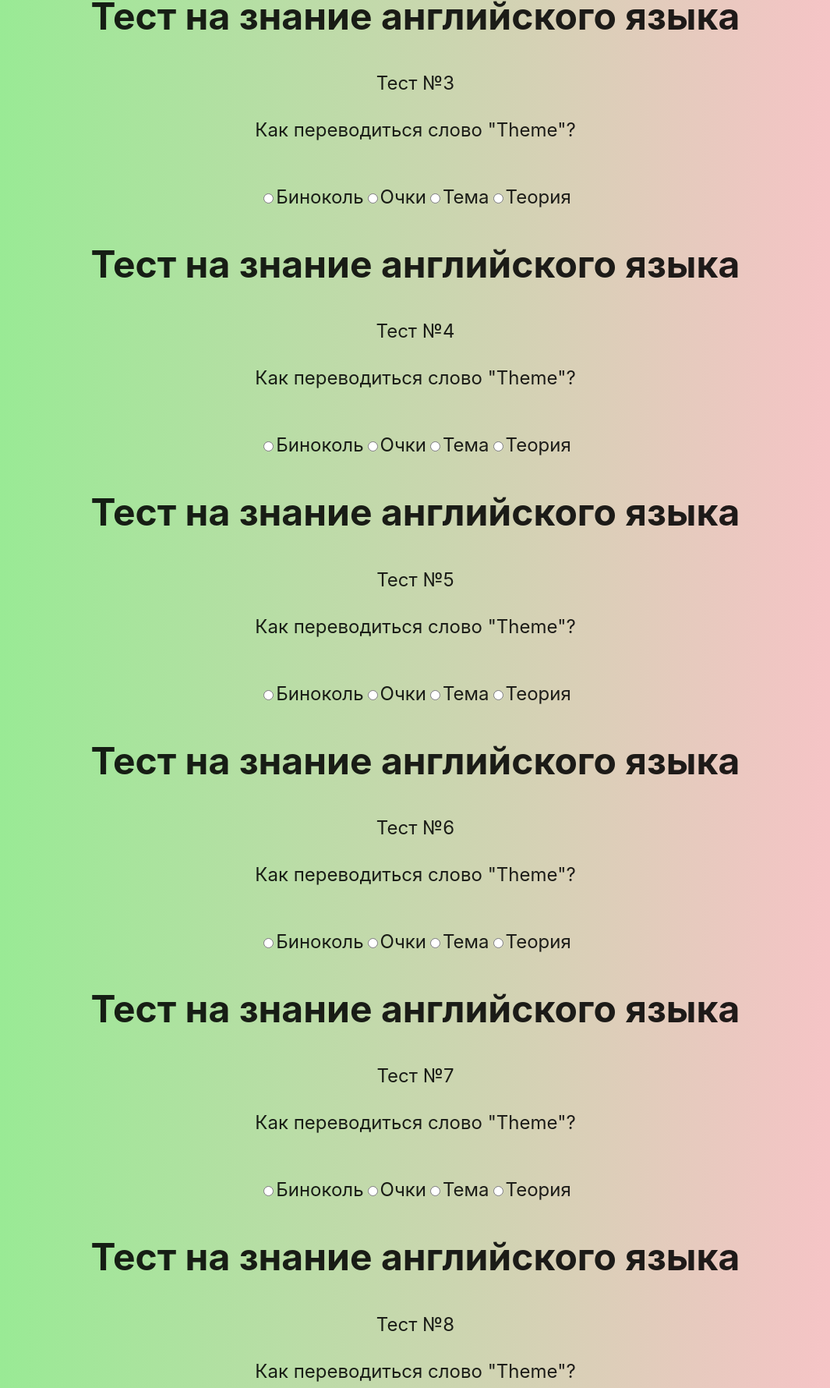
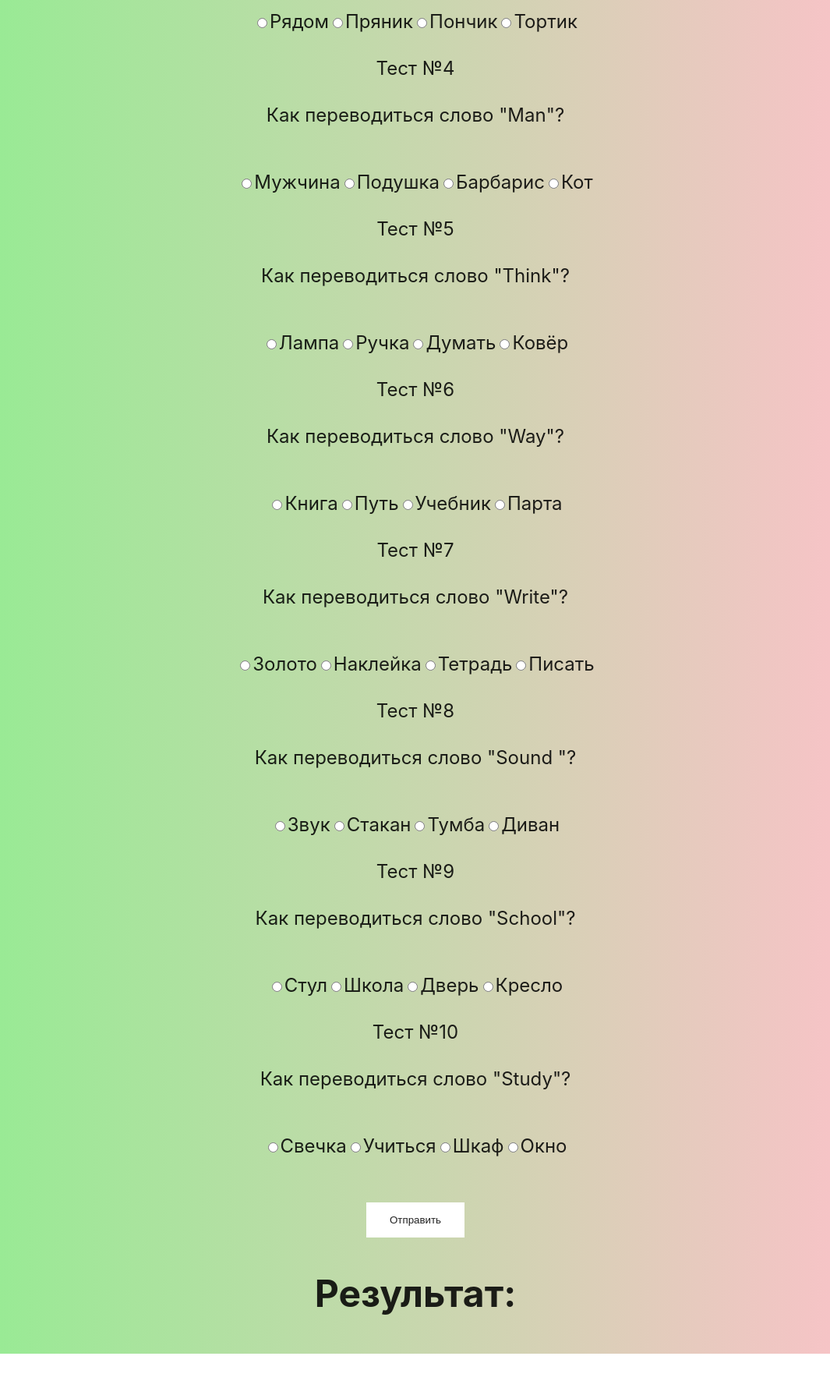
Before and after one commit to neon4on/English-Test, a website built with Vite: page index.html in a window 1280 px wide. Shown: the part 692-2472 px from the top of the page at 78% size, without its empty margins (107-1172 px from the left). After the commit the page ends 2428 px from the top, so only its background shows below. Built offline with nearby package versions, Linux system fonts and the light colour scheme.

Commit message:
Add files via upload

```diff
--- a/index.html
+++ b/index.html
@@ -14,161 +14,152 @@
         <p>Тест №1</p>
         <p>Как переводиться слово "Theme"?</p>
         <div class="a1">
-          <input type="radio" name="item1" id="11" value="Биноколь">
+          <input type="radio" name="item1" id="11" value="0">
           <label for="11">Биноколь</label>
           <br>
-          <input type="radio" name="item1" id="21" value="Очки">
+          <input type="radio" name="item1" id="21" value="0">
           <label for="21">Очки</label>
           <br>
-          <input type="radio" name="item1" id="31" value="Тема">
+          <input type="radio" name="item1" id="31" value="1">
           <label for="31">Тема</label>
           <br>
-          <input type="radio" name="item1" id="41" value="Теория">
+          <input type="radio" name="item1" id="41" value="0">
           <label for="41">Теория</label>
         </div>
-        <h1>Тест на знание английского языка</h1>
         <p>Тест №2</p>
-        <p>Как переводиться слово "Theme"?</p>
+        <p>Как переводиться слово "World"?</p>
         <div class="a1">
-          <input type="radio" name="item2" id="12" value="Биноколь">
-          <label for="12">Биноколь</label>
+          <input type="radio" name="item2" id="12" value="1">
+          <label for="12">Мир</label>
           <br>
-          <input type="radio" name="item2" id="22" value="Очки">
-          <label for="22">Очки</label>
+          <input type="radio" name="item2" id="22" value="0">
+          <label for="22">Поп ит</label>
           <br>
-          <input type="radio" name="item2" id="32" value="Тема">
-          <label for="32">Тема</label>
+          <input type="radio" name="item2" id="32" value="0">
+          <label for="32">Компьютер</label>
           <br>
-          <input type="radio" name="item2" id="42" value="Теория">
-          <label for="42">Теория</label>
+          <input type="radio" name="item2" id="42" value="0">
+          <label for="42">Мем</label>
         </div>
-        <h1>Тест на знание английского языка</h1>
         <p>Тест №3</p>
-        <p>Как переводиться слово "Theme"?</p>
+        <p>Как переводиться слово "Near"?</p>
         <div class="a1">
-          <input type="radio" name="item3" id="13" value="Биноколь">
-          <label for="13">Биноколь</label>
+          <input type="radio" name="item3" id="13" value="1">
+          <label for="13">Рядом</label>
           <br>
-          <input type="radio" name="item3" id="23" value="Очки">
-          <label for="23">Очки</label>
+          <input type="radio" name="item3" id="23" value="0">
+          <label for="23">Пряник</label>
           <br>
-          <input type="radio" name="item3" id="33" value="Тема">
-          <label for="33">Тема</label>
+          <input type="radio" name="item3" id="33" value="0">
+          <label for="33">Пончик</label>
           <br>
-          <input type="radio" name="item3" id="43" value="Теория">
-          <label for="43">Теория</label>
+          <input type="radio" name="item3" id="43" value="0">
+          <label for="43">Тортик</label>
         </div>
-        <h1>Тест на знание английского языка</h1>
         <p>Тест №4</p>
-        <p>Как переводиться слово "Theme"?</p>
+        <p>Как переводиться слово "Man"?</p>
         <div class="a1">
-          <input type="radio" name="item4" id="14" value="Биноколь">
-          <label for="14">Биноколь</label>
+          <input type="radio" name="item4" id="14" value="1">
+          <label for="14">Мужчина</label>
           <br>
-          <input type="radio" name="item4" id="24" value="Очки">
-          <label for="24">Очки</label>
+          <input type="radio" name="item4" id="24" value="0">
+          <label for="24">Подушка</label>
           <br>
-          <input type="radio" name="item4" id="34" value="Тема">
-          <label for="34">Тема</label>
+          <input type="radio" name="item4" id="34" value="0">
+          <label for="34">Барбарис</label>
           <br>
-          <input type="radio" name="item4" id="44" value="Теория">
-          <label for="44">Теория</label>
+          <input type="radio" name="item4" id="44" value="0">
+          <label for="44">Кот</label>
         </div>
-        <h1>Тест на знание английского языка</h1>
         <p>Тест №5</p>
-        <p>Как переводиться слово "Theme"?</p>
+        <p>Как переводиться слово "Think"?</p>
         <div class="a1">
-          <input type="radio" name="item5" id="15" value="Биноколь">
-          <label for="15">Биноколь</label>
+          <input type="radio" name="item5" id="15" value="0">
+          <label for="15">Лампа</label>
           <br>
-          <input type="radio" name="item5" id="25" value="Очки">
-          <label for="25">Очки</label>
+          <input type="radio" name="item5" id="25" value="0">
+          <label for="25">Ручка</label>
           <br>
-          <input type="radio" name="item5" id="35" value="Тема">
-          <label for="35">Тема</label>
+          <input type="radio" name="item5" id="35" value="1">
+          <label for="35">Думать</label>
           <br>
-          <input type="radio" name="item5" id="45" value="Теория">
-          <label for="45">Теория</label>
+          <input type="radio" name="item5" id="45" value="0">
+          <label for="45">Ковёр</label>
         </div>
-        <h1>Тест на знание английского языка</h1>
         <p>Тест №6</p>
-        <p>Как переводиться слово "Theme"?</p>
+        <p>Как переводиться слово "Way"?</p>
         <div class="a1">
-          <input type="radio" name="item6" id="16" value="Биноколь">
-          <label for="16">Биноколь</label>
+          <input type="radio" name="item6" id="16" value="0">
+          <label for="16">Книга</label>
           <br>
-          <input type="radio" name="item6" id="26" value="Очки">
-          <label for="26">Очки</label>
+          <input type="radio" name="item6" id="26" value="1">
+          <label for="26">Путь</label>
           <br>
-          <input type="radio" name="item6" id="36" value="Тема">
-          <label for="36">Тема</label>
+          <input type="radio" name="item6" id="36" value="0">
+          <label for="36">Учебник</label>
           <br>
-          <input type="radio" name="item6" id="46" value="Теория">
-          <label for="46">Теория</label>
+          <input type="radio" name="item6" id="46" value="0">
+          <label for="46">Парта</label>
         </div>
-        <h1>Тест на знание английского языка</h1>
         <p>Тест №7</p>
-        <p>Как переводиться слово "Theme"?</p>
+        <p>Как переводиться слово "Write"?</p>
         <div class="a1">
-          <input type="radio" name="item7" id="17" value="Биноколь">
-          <label for="17">Биноколь</label>
+          <input type="radio" name="item7" id="17" value="0">
+          <label for="17">Золото</label>
           <br>
-          <input type="radio" name="item7" id="27" value="Очки">
-          <label for="27">Очки</label>
+          <input type="radio" name="item7" id="27" value="0">
+          <label for="27">Наклейка</label>
           <br>
-          <input type="radio" name="item7" id="37" value="Тема">
-          <label for="37">Тема</label>
+          <input type="radio" name="item7" id="37" value="0">
+          <label for="37">Тетрадь</label>
           <br>
-          <input type="radio" name="item7" id="47" value="Теория">
-          <label for="47">Теория</label>
+          <input type="radio" name="item7" id="47" value="1">
+          <label for="47">Писать</label>
         </div>
-        <h1>Тест на знание английского языка</h1>
         <p>Тест №8</p>
-        <p>Как переводиться слово "Theme"?</p>
+        <p>Как переводиться слово "Sound "?</p>
         <div class="a1">
-          <input type="radio" name="item8" id="18" value="Биноколь">
-          <label for="18">Биноколь</label>
+          <input type="radio" name="item8" id="18" value="1">
+          <label for="18">Звук</label>
           <br>
-          <input type="radio" name="item8" id="28" value="Очки">
-          <label for="28">Очки</label>
+          <input type="radio" name="item8" id="28" value="0">
+          <label for="28">Стакан</label>
           <br>
-          <input type="radio" name="item8" id="38" value="Тема">
-          <label for="38">Тема</label>
+          <input type="radio" name="item8" id="38" value="0">
+          <label for="38">Тумба</label>
           <br>
-          <input type="radio" name="item8" id="48" value="Теория">
-          <label for="48">Теория</label>
+          <input type="radio" name="item8" id="48" value="0">
+          <label for="48">Диван</label>
         </div>
-        <h1>Тест на знание английского языка</h1>
         <p>Тест №9</p>
-        <p>Как переводиться слово "Theme"?</p>
+        <p>Как переводиться слово "School"?</p>
         <div class="a1">
-          <input type="radio" name="item9" id="19" value="Биноколь">
-          <label for="19">Биноколь</label>
+          <input type="radio" name="item9" id="19" value="0">
+          <label for="19">Стул</label>
           <br>
-          <input type="radio" name="item9" id="29" value="Очки">
-          <label for="29">Очки</label>
+          <input type="radio" name="item9" id="29" value="1">
+          <label for="29">Школа</label>
           <br>
-          <input type="radio" name="item9" id="39" value="Тема">
-          <label for="39">Тема</label>
+          <input type="radio" name="item9" id="39" value="0">
+          <label for="39">Дверь</label>
           <br>
-          <input type="radio" name="item9" id="49" value="Теория">
-          <label for="49">Теория</label>
+          <input type="radio" name="item9" id="49" value="0">
+          <label for="49">Кресло</label>
         </div>
-        <h1>Тест на знание английского языка</h1>
         <p>Тест №10</p>
-        <p>Как переводиться слово "Theme"?</p>
+        <p>Как переводиться слово "Study"?</p>
         <div class="a1">
-          <input type="radio" name="item10" id="10" value="Биноколь">
-          <label for="10">Биноколь</label>
+          <input type="radio" name="item10" id="10" value="0">
+          <label for="10">Свечка</label>
           <br>
-          <input type="radio" name="item10" id="20" value="Очки">
-          <label for="20">Очки</label>
+          <input type="radio" name="item10" id="20" value="1">
+          <label for="20">Учиться</label>
           <br>
-          <input type="radio" name="item10" id="30" value="Тема">
-          <label for="30">Тема</label>
+          <input type="radio" name="item10" id="30" value="0">
+          <label for="30">Шкаф</label>
           <br>
-          <input type="radio" name="item10" id="40" value="Теория">
-          <label for="40">Теория</label>
+          <input type="radio" name="item10" id="40" value="0">
+          <label for="40">Окно</label>
         </div>
         <div class="a1">
           <input type="submit" id="clickMe" value="Отправить"/>
```
Also changed, not shown: index.js (+2 -14 lines).
